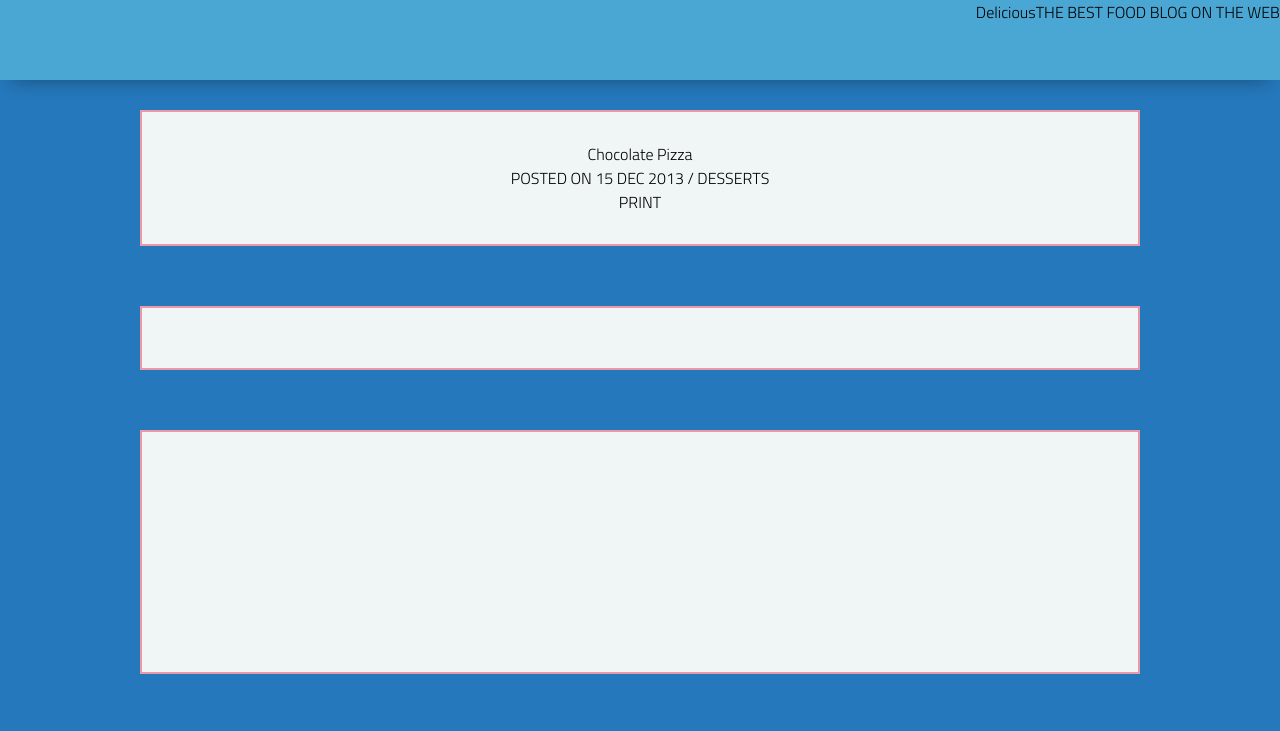
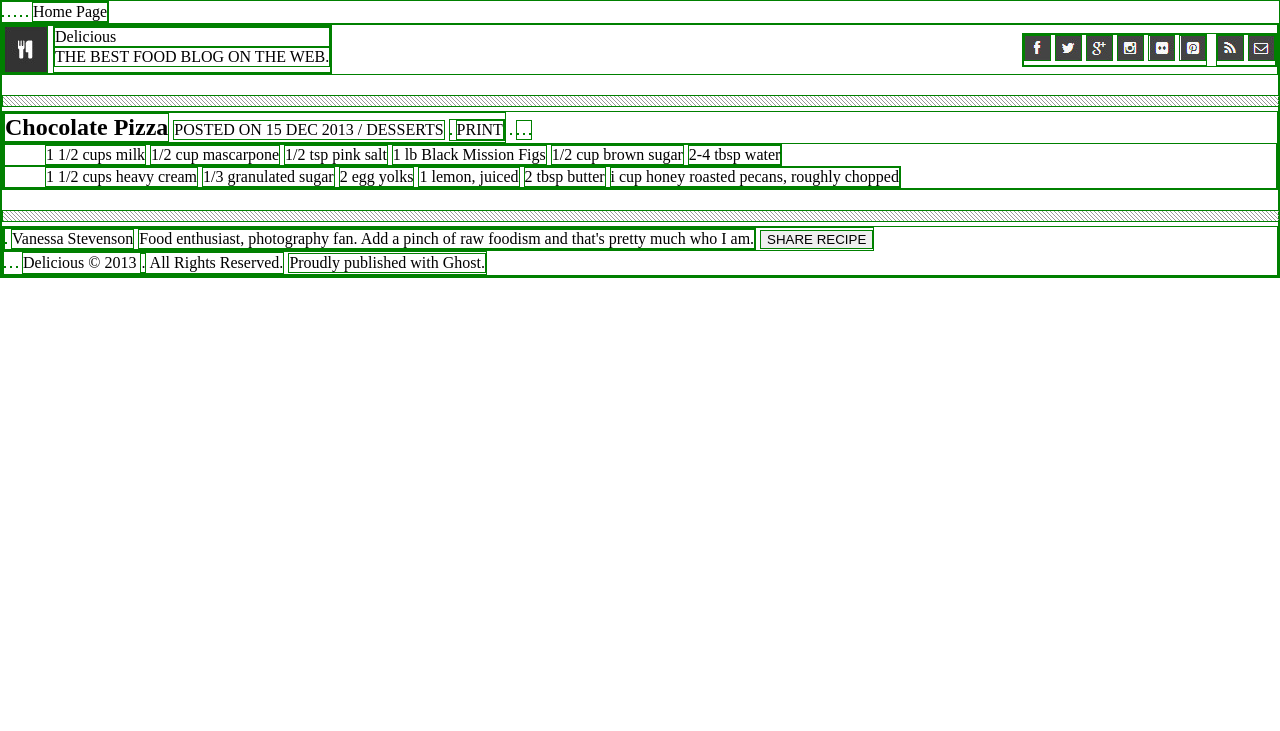
Before and after one commit to pm-wilson/chocolate-pizza, a plain HTML site: page index.html in a window 1280 px wide. Shown: the top 731 px of the page. Drawn offline with Linux system fonts and the light colour scheme.

Commit message:
added header

```diff
--- a/index.html
+++ b/index.html
@@ -6,19 +6,33 @@
     <meta name="viewport" content="width=device-width, initial-scale=1.0">
     <meta http-equiv="X-UA-Compatible" content="ie=edge">
     <link href="https://fonts.googleapis.com/css2?family=Titillium+Web:wght@300&display=swap" rel="stylesheet">
-    <link rel="stylesheet" href="styles/reset.css">
     <link rel="stylesheet" href="styles/style.css">
-    <link rel="stylesheet" href="styles/home.css">
-    <title>Document</title>
+    <title>Home Page</title>
 </head>
 
 <body>
     <header>
-        <div class="logo-icon"></div>
-        <div class="logo-title">Delicious</div>
-        <div class="logo-description">THE BEST FOOD BLOG ON THE WEB</div>
-        <div class="partner-logos"></div>
-        <div class="contact-logos"></div>
+        <section class="logo-container-1">
+            <div class="logo-icon"></div>
+            <div class="logo-title">
+                <p class="delicious">Delicious</p>
+                <p class="logo-text">THE BEST FOOD BLOG ON THE WEB.</p>
+            </div>
+        </section>
+        <section class="logo-container-2">
+            <div class="partner-logos">
+                <a href="facebook.com" class="facebook icon"></a>
+                <a href="twitter.com" class="twitter icon"></a>
+                <a href="google.com/" class="google icon"></a>
+                <a href="instagram.com" class="instagram icon"></a>
+                <a href="flickr.com" class="flickr icon"></a>
+                <a href="pintrist.com" class="pintrist icon"></a>
+            </div>
+            <div class="contact-logos">
+                <a href="index.html" class="rss icon"></a>
+                <a href="mailto:chocolatepizza@delicious.comm" class="mailto icon"></a>
+            </div>
+        </section>
     </header>
 
     <div class="hr-box"></div>
--- a/styles/reset.css
+++ b/styles/reset.css
@@ -3,37 +3,3 @@
    v2.0 | 20110126
    License: none (public domain)
 */
-
-*{
-    box-sizing: border-box;
-}
-
-html, body {
-    height: 100%;
-    width: 100%;
-}
-
-html, body, div, span, applet, object, iframe,
-h1, h2, h3, h4, h5, h6, p, blockquote, pre,
-a, abbr, acronym, address, big, cite, code,
-del, dfn, em, img, ins, kbd, q, s, samp,
-small, strike, strong, sub, sup, tt, var,
-b, u, i, center,
-dl, dt, dd, ol, ul, li,
-fieldset, form, label, legend,
-table, caption, tbody, tfoot, thead, tr, th, td,
-article, aside, canvas, details, embed,
-figure, figcaption, footer, header, hgroup,
-menu, nav, output, ruby, section, summary,
-time, mark, audio, video {
-	margin: 0;
-	padding: 0;
-	border: 0;
-	font-size: 100%;
-	font: inherit;
-	vertical-align: baseline;
-}
-
-ol, ul {
-	list-style: none;
-}
--- a/styles/style.css
+++ b/styles/style.css
@@ -1,119 +1,84 @@
-
-body {
-    /* https://coolors.co/generate and click export -> scss to get the colors to copy and paste below*/
-    --color1: hsla(349, 69%, 76%, 1);
-    --color2: hsla(207, 67%, 44%, 1);
-    --color3: hsla(200, 61%, 56%, 1);
-    --color4: hsla(187, 41%, 94%, 1);
-    --color5: hsla(170, 28%, 95%, 1);
-
-    /* --color1: hsla(45, 86%, 83%, 1);
-    --color2: hsla(135, 65%, 98%, 1);
-    --color3: hsla(315, 37%, 86%, 1);
-    --color4: hsla(45, 73%, 98%, 1);
-    --color5: hsla(224, 40%, 79%, 1); */
-
-    --header-height: 80px;
-    --shadow: 0px 10px 20px -12px rgba(0,0,0,0.45);
-    --gutter: 30px;
-    --footer-height: 25px;
-
-    font-family: 'Titillium Web', sans-serif;
-    background-color: var(--color2);
-}
-
-main {
-    display: flex;
-    flex-direction: column;
-    justify-content: center;
-    align-items: center;
-    margin-bottom: calc(var(--footer-height));
-}
-
-section {
-    background-color: var(--color5);
-    width: 1000px;
-    max-width: 80%;
-    display: flex;
-    flex-direction: column;
-    justify-content: center;
-    align-items: center;
-    padding-top: var(--gutter);
-    padding-bottom: var(--gutter);
-    margin-top: var(--gutter);
-    margin-bottom: var(--gutter);
-    border: solid 2px var(--color1);
+* {
+    display: inline-block;
+    border: solid 1px green;
+    margin: 0;
 }
 
 header {
     display: flex;
-    justify-content: flex-end;
-    background-color: var(--color3);
-    height: var(--header-height);
-    box-shadow: var(--shadow);
+    align-items: center;
+    justify-content: space-between;
 }
 
-footer {
+.logo-container-1 {
     display: flex;
-    justify-content: flex-end;
-    background-color: var(--color3);
-    box-shadow: var(--shadow);
+}
+
+.logo-icon {
+    background-image: url("../images/logo.png");
+    width: 42px;
+    height: 45px;
+}
+
+.logo-title {
+    margin-left: 5px;
+}
+
+.logo-text {
+    display: block;
+}
+
+.delicious {
+    display: block;
+}
+
+.icon {
+    width: 25px;
+    height: 24px;
+}
+
+.contact-logos {
+    margin-left: 5px;
+}
+
+.facebook {
+    background-image: url("../images/fb-icon.png");
 }
 
 
-h2 {
-    font-size: 1.8rem;
-    font-weight: bold;
-}
-
-.gutter-right {
-    margin-right: 20px;
-}
-
-.main-logo {
-    animation: pulse 5s infinite ease-in-out;
-}
-
-header img {
-    height: var(--header-height);
+.twitter {
+    background-image: url("../images/twit-icon.png");
 }
 
 
-
-content {
-    width: 80%;
+.google {
+    background-image: url("../images/gp-icon.png");
 }
 
-p {
-    margin: var(--gutter);
+
+.instagram {
+    background-image: url("../images/insta-icon.png");
 }
 
-footer {
-    position: fixed;
-    width: 100%;
-    bottom: 0;
-    height: var(--footer-height);
-    display: flex;
-    justify-content: flex-end;
-    background-color: var(--color3);
-    box-shadow: var(--shadow);
+.flickr {
+    background-image: url("../images/flic-icon.png");
 }
 
-  @keyframes pulse {
-    20% {
-      transform: rotate3d(-10, -10, -10, 50deg) scale(1.2);
-    }
+.pintrist {
+    background-image: url("../images/pint-icon.png");
+}
 
-    40% {
-        transform: rotate3d(10, 10, -10, 50deg) scale(1);
-    }
+.rss {
+    background-image: url("../images/rss-icon.png");
+}
 
-    60% {
-        transform: rotate3d(-10, 10, 10, 50deg) scale(1.2);
-      }
+.mailto {
+    background-image: url("../images/mail-icon.png");
+}
 
-    80% {
-        transform: rotate3d(10, 10, 10, 50deg) scale(1);
-    }
-
-  }
+.hr-box {
+    background-image: url("../images/hr-img.png");
+    width: 100%;
+    height: 10px;
+    margin-top: 20px;
+}
```
